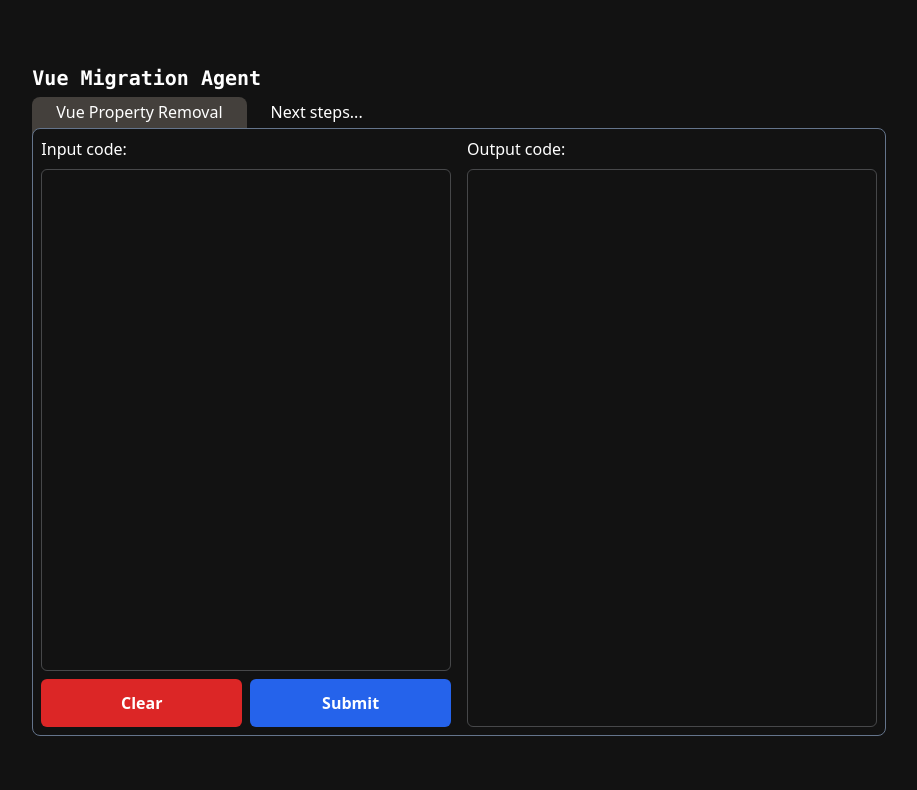
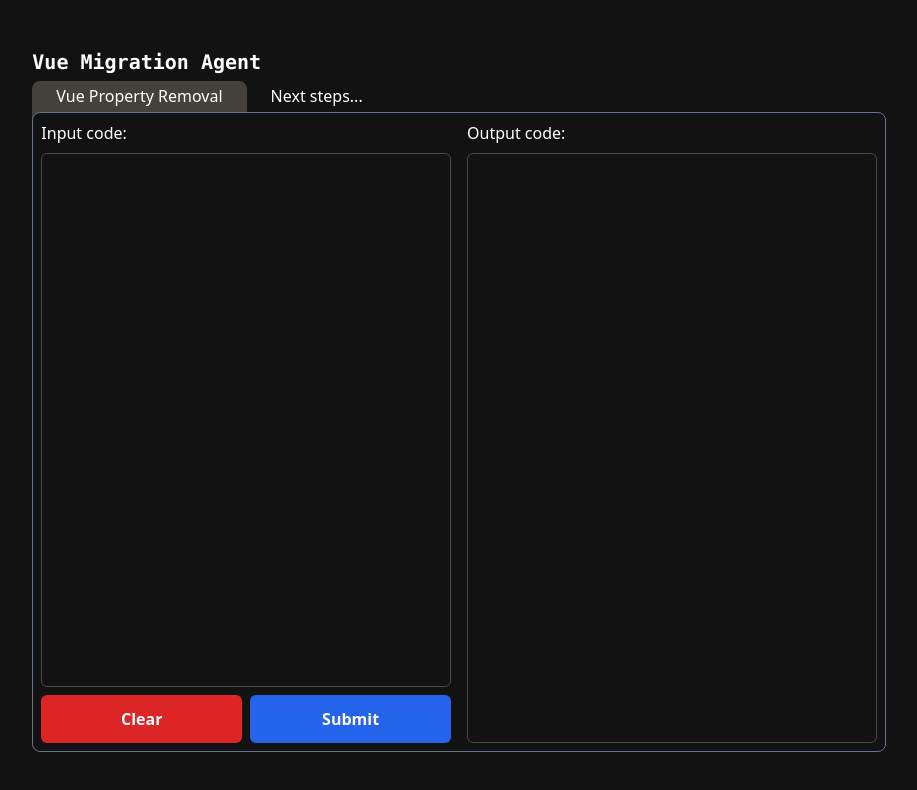
Before and after one commit to eben-vranken/vue-migration-agent, a Next.js app: page / in a window 1280 px wide. Shown: the top 790 px of the page, without its empty margins (181-1098 px from the left). Built offline with nearby package versions, Linux system fonts and the light colour scheme.

Commit message:
Size increase mainpage

```diff
--- a/app/page.jsx
+++ b/app/page.jsx
@@ -38,7 +38,7 @@ export default function Home() {
   }, [view]);
 
   return (
-    <main className="flex w-full h-screen flex-col py-16">
+    <main className="flex w-full h-screen flex-col py-12">
       <h1 className="text-xl font-bold font-mono">Vue Migration Agent</h1>
 
       <section className="h-full flex flex-col pt-2 [&>section]:rounded-lg [&>section]:border [&>section]:border-slate-500">
```
